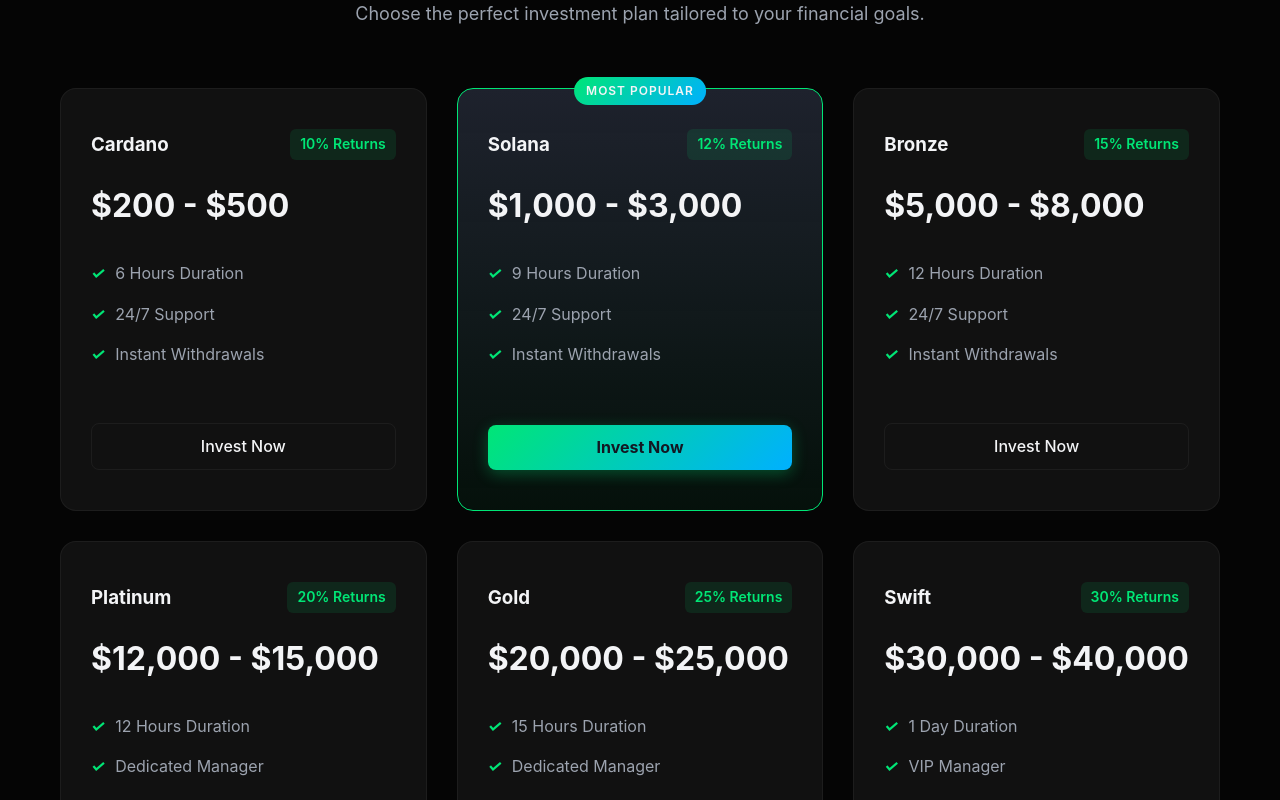
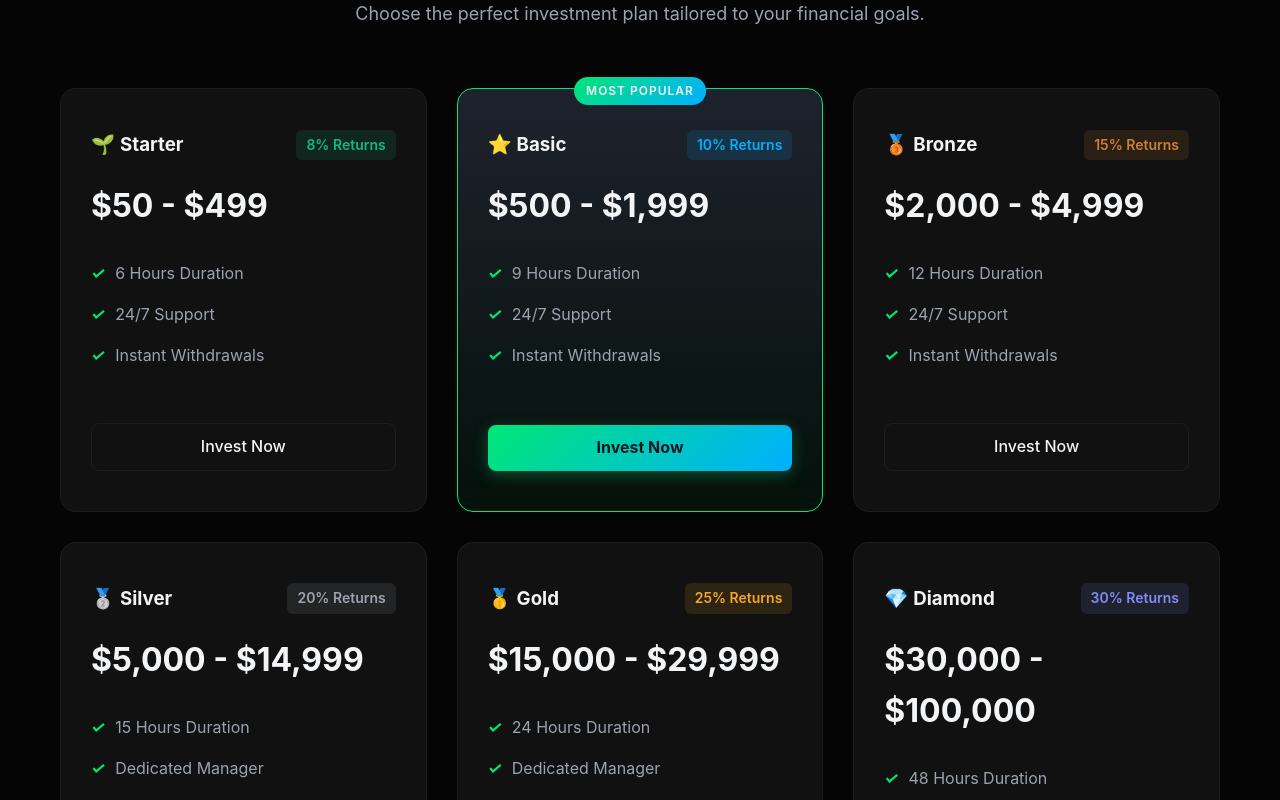
Before and after one commit to faithchepkiru98-wq/cashflowinvestments, a React (Vite) app: page / in a window 1280 px wide. Shown: the part 1140-1940 px from the top of the page. Built offline with nearby package versions, Linux system fonts and the light colour scheme; no server answers.

Commit message:
feat: updated progressive investment packages and live balance

```diff
--- a/src/pages/Dashboard.jsx
+++ b/src/pages/Dashboard.jsx
@@ -1,50 +1,106 @@
 import React, { useState, useEffect, useRef } from 'react';
 import { useNavigate, useLocation, Link } from 'react-router-dom';
 
-// ── Live Investment Gains Card ───────────────────────────────────────────────
+// ── Helpers ──────────────────────────────────────────────────────────────────
+function calcLiveEarnings(inv) {
+  const pct    = parseFloat(inv.expectedReturn) / 100;
+  const total  = inv.amount * pct;
+  const startMs  = new Date(inv.createdAt).getTime();
+  const endMs    = inv.endsAt ? new Date(inv.endsAt).getTime() : startMs + 6 * 3600000;
+  const durMs    = Math.max(endMs - startMs, 1);
+  const elapsed  = Math.min(Date.now() - startMs, durMs);
+  return (total * elapsed) / durMs;
+}
+
+function formatTimeLeft(endsAt) {
+  const ms = new Date(endsAt).getTime() - Date.now();
+  if (ms <= 0) return 'Completed';
+  const h  = Math.floor(ms / 3600000);
+  const m  = Math.floor((ms % 3600000) / 60000);
+  const s  = Math.floor((ms % 60000) / 1000);
+  if (h > 0) return `${h}h ${m}m left`;
+  if (m > 0) return `${m}m ${s}s left`;
+  return `${s}s left`;
+}
+
+// ── Live Balance Ticker (Overview) ───────────────────────────────────────────
+function LiveBalance({ baseBalance, investments }) {
+  const activeInvs = investments.filter(inv => inv.status === 'active');
+
+  const computeTotal = () =>
+    (baseBalance || 0) + activeInvs.reduce((sum, inv) => sum + calcLiveEarnings(inv), 0);
+
+  const [total, setTotal] = useState(computeTotal);
+
+  useEffect(() => {
+    setTotal(computeTotal());
+    if (!activeInvs.length) return;
+    const t = setInterval(() => setTotal(computeTotal()), 1000);
+    return () => clearInterval(t);
+  }, [baseBalance, investments]);
+
+  const hasActive = activeInvs.length > 0;
+  return (
+    <div style={{ position: 'relative' }}>
+      <p style={{ color: 'var(--text-secondary)', fontSize: '0.875rem', marginBottom: '8px' }}>Total Balance</p>
+      <h3 style={{ fontSize: '2.2rem', fontWeight: '800', fontFamily: 'monospace', letterSpacing: '-1px',
+        background: hasActive ? 'linear-gradient(90deg,#00e676,#00b0ff)' : 'none',
+        WebkitBackgroundClip: hasActive ? 'text' : 'unset',
+        WebkitTextFillColor: hasActive ? 'transparent' : 'white',
+        color: hasActive ? 'transparent' : 'white'
+      }}>
+        ${total.toFixed(hasActive ? 4 : 2)}
+      </h3>
+      {hasActive && (
+        <span style={{ fontSize: '0.72rem', color: '#00e676', display: 'flex', alignItems: 'center', gap: '4px', marginTop: '4px' }}>
+          <span style={{ width: '6px', height: '6px', borderRadius: '50%', background: '#00e676', display: 'inline-block', animation: 'pulse 1s infinite' }} />
+          Live — earning now
+        </span>
+      )}
+    </div>
+  );
+}
+
+// ── Live Investment Card ──────────────────────────────────────────────────────
 function InvestmentCard({ inv, packages }) {
-  const pkgData = packages[inv.package] || {};
-  const pct = parseFloat(pkgData.returns) || 0; // e.g. 10 for "10%"
+  const pkgData    = packages[inv.package] || {};
+  const pct        = parseFloat(pkgData.returns || inv.expectedReturn) || 0;
+  const totalGain  = (inv.amount * pct) / 100;
 
-  // Total gain the investor should earn over the full duration (30 days)
-  const totalGain = (inv.amount * pct) / 100;
-  const durationMs = 30 * 24 * 60 * 60 * 1000; // 30 days in ms
+  const startMs = new Date(inv.createdAt).getTime();
+  const endMs   = inv.endsAt ? new Date(inv.endsAt).getTime() : startMs + 6 * 3600000;
+  const durMs   = Math.max(endMs - startMs, 1);
 
-  // How much has elapsed since the investment was created
-  const startTime = new Date(inv.createdAt).getTime();
-  const calcEarned = () => {
+  const getEarned = () => {
     if (inv.status !== 'active') return totalGain;
-    const elapsed = Math.min(Date.now() - startTime, durationMs);
-    return (totalGain * elapsed) / durationMs;
+    return calcLiveEarnings(inv);
   };
 
-  const [earned, setEarned] = useState(calcEarned);
+  const [earned, setEarned]     = useState(getEarned);
+  const [timeLeft, setTimeLeft] = useState(() => inv.endsAt ? formatTimeLeft(inv.endsAt) : '');
   const intervalRef = useRef(null);
 
   useEffect(() => {
     if (inv.status !== 'active') return;
     intervalRef.current = setInterval(() => {
-      setEarned(calcEarned());
+      setEarned(getEarned());
+      if (inv.endsAt) setTimeLeft(formatTimeLeft(inv.endsAt));
     }, 1000);
     return () => clearInterval(intervalRef.current);
   }, [inv._id]);
 
-  const progress = Math.min((earned / totalGain) * 100, 100);
-  const elapsed = Date.now() - startTime;
-  const daysLeft = Math.max(0, Math.ceil((durationMs - elapsed) / (1000 * 60 * 60 * 24)));
+  const progress = Math.min(totalGain > 0 ? (earned / totalGain) * 100 : 0, 100);
 
   return (
     <div style={{ background: 'var(--bg-main)', border: `1px solid ${inv.status === 'active' ? 'rgba(0,230,118,0.2)' : 'var(--border-color)'}`, borderRadius: '16px', padding: '24px', position: 'relative', overflow: 'hidden' }}>
-      {/* Glow effect for active */}
       {inv.status === 'active' && (
         <div style={{ position: 'absolute', top: 0, left: 0, right: 0, height: '2px', background: 'linear-gradient(90deg, transparent, #00e676, transparent)' }} />
       )}
 
-      {/* Header */}
       <div style={{ display: 'flex', justifyContent: 'space-between', alignItems: 'flex-start', marginBottom: '20px' }}>
         <div>
           <h3 style={{ fontSize: '1.3rem', marginBottom: '4px' }}>{inv.package}</h3>
-          <span style={{ color: '#f5a623', fontSize: '0.85rem', fontWeight: 'bold' }}>{pkgData.returns} monthly return</span>
+          <span style={{ color: '#f5a623', fontSize: '0.85rem', fontWeight: 'bold' }}>{pkgData.returns || inv.expectedReturn} return</span>
         </div>
         <span style={{
           color: inv.status === 'active' ? '#10b981' : '#f59e0b',
@@ -54,45 +110,32 @@ function InvestmentCard({ inv, packages }) {
         }}>{inv.status}</span>
       </div>
 
-      {/* Principal */}
       <p style={{ color: 'var(--text-secondary)', fontSize: '0.8rem', marginBottom: '4px', textTransform: 'uppercase', letterSpacing: '0.5px' }}>Principal Invested</p>
-      <p style={{ color: 'white', fontSize: '1.6rem', fontWeight: 'bold', marginBottom: '20px' }}>
-        ${inv.amount.toLocaleString()}
-      </p>
+      <p style={{ color: 'white', fontSize: '1.6rem', fontWeight: 'bold', marginBottom: '20px' }}>${inv.amount.toLocaleString()}</p>
 
-      {/* Live Gains */}
       <div style={{ background: 'rgba(0,230,118,0.05)', border: '1px solid rgba(0,230,118,0.15)', borderRadius: '12px', padding: '16px', marginBottom: '18px' }}>
         <p style={{ color: 'var(--text-secondary)', fontSize: '0.8rem', marginBottom: '6px' }}>
           {inv.status === 'active' ? '⚡ Live Earnings' : '✅ Total Earned'}
         </p>
-        <p style={{ color: '#00e676', fontSize: '2rem', fontWeight: '800', fontFamily: 'monospace', letterSpacing: '-1px' }}>
-          +${earned.toFixed(4)}
-        </p>
-        <p style={{ color: 'var(--text-secondary)', fontSize: '0.78rem', marginTop: '4px' }}>
-          of ${totalGain.toLocaleString(undefined, { maximumFractionDigits: 2 })} total return
-        </p>
+        <p style={{ color: '#00e676', fontSize: '2rem', fontWeight: '800', fontFamily: 'monospace', letterSpacing: '-1px' }}>+${earned.toFixed(4)}</p>
+        <p style={{ color: 'var(--text-secondary)', fontSize: '0.78rem', marginTop: '4px' }}>of ${totalGain.toLocaleString(undefined, { maximumFractionDigits: 2 })} total return</p>
       </div>
 
-      {/* Progress bar */}
       <div style={{ marginBottom: '14px' }}>
         <div style={{ display: 'flex', justifyContent: 'space-between', marginBottom: '6px' }}>
           <span style={{ color: 'var(--text-secondary)', fontSize: '0.78rem' }}>Progress</span>
           <span style={{ color: '#00e676', fontSize: '0.78rem', fontWeight: 'bold' }}>{progress.toFixed(2)}%</span>
         </div>
         <div style={{ background: 'rgba(255,255,255,0.07)', borderRadius: '10px', height: '8px', overflow: 'hidden' }}>
-          <div style={{
-            height: '100%', borderRadius: '10px', width: `${progress}%`,
-            background: 'linear-gradient(90deg, #00e676, #00b0ff)',
-            transition: 'width 1s linear',
-            boxShadow: '0 0 10px rgba(0,230,118,0.5)'
-          }} />
+          <div style={{ height: '100%', borderRadius: '10px', width: `${progress}%`, background: 'linear-gradient(90deg, #00e676, #00b0ff)', transition: 'width 1s linear', boxShadow: '0 0 10px rgba(0,230,118,0.5)' }} />
         </div>
       </div>
 
-      {/* Footer */}
       <div style={{ display: 'flex', justifyContent: 'space-between', fontSize: '0.8rem', color: 'var(--text-secondary)' }}>
         <span>📅 Started: {new Date(inv.createdAt).toLocaleDateString()}</span>
-        {inv.status === 'active' && <span>⏳ {daysLeft}d left</span>}
+        {inv.status === 'active' && inv.endsAt && (
+          <span style={{ color: '#f5a623', fontWeight: '600' }}>⏳ {timeLeft}</span>
+        )}
       </div>
     </div>
   );
@@ -125,13 +168,15 @@ function Dashboard() {
     setTimeout(() => setToasts(prev => prev.filter(t => t.id !== id)), 4000);
   };
 
+  // Progressive packages — starts at $50, each tier unlocks higher returns.
+  // Durations live on the server (PACKAGE_DURATIONS); client only needs display info.
   const packages = {
-    'Cardano': { returns: '10%', min: 200, max: 500 },
-    'Solana': { returns: '12%', min: 1000, max: 3000 },
-    'Bronze': { returns: '15%', min: 5000, max: 8000 },
-    'Platinum': { returns: '20%', min: 12000, max: 15000 },
-    'Gold': { returns: '25%', min: 20000, max: 25000 },
-    'Swift': { returns: '30%', min: 30000, max: 40000 }
+    'Starter':  { returns: '8%',  min: 50,    max: 499,   badge: '🌱', color: '#10b981' },
+    'Basic':    { returns: '10%', min: 500,   max: 1999,  badge: '⭐', color: '#00b0ff' },
+    'Bronze':   { returns: '15%', min: 2000,  max: 4999,  badge: '🥉', color: '#cd7f32' },
+    'Silver':   { returns: '20%', min: 5000,  max: 14999, badge: '🥈', color: '#9ca3af' },
+    'Gold':     { returns: '25%', min: 15000, max: 29999, badge: '🥇', color: '#f5a623' },
+    'Diamond':  { returns: '30%', min: 30000, max: 100000,badge: '💎', color: '#818cf8' },
   };
 
   useEffect(() => {
@@ -362,8 +407,7 @@ function Dashboard() {
               <h2 style={{ marginBottom: '20px', fontSize: '1.8rem' }}>Account Overview</h2>
               <div style={{ display: 'grid', gridTemplateColumns: 'repeat(3, 1fr)', gap: '20px', marginBottom: '40px' }}>
                 <div style={{ background: 'var(--bg-main)', padding: '20px', borderRadius: '12px', border: '1px solid var(--border-color)' }}>
-                  <p style={{ color: 'var(--text-secondary)', fontSize: '0.875rem', marginBottom: '10px' }}>Total Balance</p>
-                  <h3 style={{ fontSize: '2rem', color: 'white' }}>${dashboardData.user?.balance?.toLocaleString() || '0.00'}</h3>
+                  <LiveBalance baseBalance={dashboardData.user?.balance} investments={dashboardData.investments || []} />
                 </div>
                 <div style={{ background: 'var(--bg-main)', padding: '20px', borderRadius: '12px', border: '1px solid var(--border-color)' }}>
                   <p style={{ color: 'var(--text-secondary)', fontSize: '0.875rem', marginBottom: '10px' }}>Active Investments</p>
@@ -489,10 +533,15 @@ function Dashboard() {
               <h2 style={{ marginBottom: '20px', fontSize: '1.8rem' }}>Available Packages</h2>
               <div style={{ display: 'grid', gridTemplateColumns: 'repeat(auto-fit, minmax(250px, 1fr))', gap: '20px' }}>
                 {Object.keys(packages).map((pkg) => (
-                  <div key={pkg} style={{ background: 'var(--bg-main)', border: '1px solid var(--border-color)', borderRadius: '12px', padding: '20px' }}>
-                    <div style={{ display: 'flex', justifyContent: 'space-between', marginBottom: '15px' }}>
-                      <h3 style={{ fontSize: '1.2rem' }}>{pkg}</h3>
-                      <span style={{ color: 'var(--accent-blue)', background: 'rgba(59,130,246,0.1)', padding: '2px 8px', borderRadius: '4px', fontSize: '0.8rem' }}>{packages[pkg].returns} Return</span>
+                  <div key={pkg} style={{ background: 'var(--bg-main)', border: `1px solid ${packages[pkg].color}40`, borderRadius: '12px', padding: '20px', position: 'relative', overflow: 'hidden' }}>
+                    <div style={{ position: 'absolute', top: 0, left: 0, right: 0, height: '3px', background: packages[pkg].color }} />
+                    <div style={{ display: 'flex', justifyContent: 'space-between', marginBottom: '15px', alignItems: 'center' }}>
+                      <h3 style={{ fontSize: '1.2rem', display: 'flex', alignItems: 'center', gap: '8px' }}>
+                        <span style={{ fontSize: '1.5rem' }}>{packages[pkg].badge}</span> {pkg}
+                      </h3>
+                      <span style={{ color: packages[pkg].color, background: `${packages[pkg].color}20`, padding: '4px 10px', borderRadius: '6px', fontSize: '0.85rem', fontWeight: 'bold' }}>
+                        {packages[pkg].returns} Return
+                      </span>
                     </div>
                     <p style={{ color: 'white', fontSize: '1.2rem', fontWeight: 'bold', marginBottom: '20px' }}>
                       ${packages[pkg].min.toLocaleString()} - ${packages[pkg].max.toLocaleString()}
--- a/src/pages/Home.jsx
+++ b/src/pages/Home.jsx
@@ -480,42 +480,42 @@ function Home() {
             <div className="packages-grid">
               <div className="package-card">
                 <div className="package-header">
-                  <h3>Cardano</h3>
-                  <div className="return-badge">10% Returns</div>
+                  <h3><span style={{ fontSize: '1.2rem', marginRight: '5px' }}>🌱</span>Starter</h3>
+                  <div className="return-badge" style={{ background: '#10b98120', color: '#10b981' }}>8% Returns</div>
                 </div>
                 <div className="package-price">
-                  <span className="amount">$200 - $500</span>
+                  <span className="amount">$50 - $499</span>
                 </div>
                 <ul className="package-features">
                   <li><i className="icon-check"></i> 6 Hours Duration</li>
                   <li><i className="icon-check"></i> 24/7 Support</li>
                   <li><i className="icon-check"></i> Instant Withdrawals</li>
                 </ul>
-                <a href="#invest" onClick={(e) => handleInvestClick(e, 'Cardano')} className="btn btn-outline btn-block">Invest Now</a>
+                <a href="#invest" onClick={(e) => handleInvestClick(e, 'Starter')} className="btn btn-outline btn-block">Invest Now</a>
               </div>
               <div className="package-card popular">
                 <div className="popular-badge">Most Popular</div>
                 <div className="package-header">
-                  <h3>Solana</h3>
-                  <div className="return-badge">12% Returns</div>
+                  <h3><span style={{ fontSize: '1.2rem', marginRight: '5px' }}>⭐</span>Basic</h3>
+                  <div className="return-badge" style={{ background: '#00b0ff20', color: '#00b0ff' }}>10% Returns</div>
                 </div>
                 <div className="package-price">
-                  <span className="amount">$1,000 - $3,000</span>
+                  <span className="amount">$500 - $1,999</span>
                 </div>
                 <ul className="package-features">
                   <li><i className="icon-check"></i> 9 Hours Duration</li>
                   <li><i className="icon-check"></i> 24/7 Support</li>
                   <li><i className="icon-check"></i> Instant Withdrawals</li>
                 </ul>
-                <a href="#invest" onClick={(e) => handleInvestClick(e, 'Solana')} className="btn btn-primary btn-block">Invest Now</a>
+                <a href="#invest" onClick={(e) => handleInvestClick(e, 'Basic')} className="btn btn-primary btn-block">Invest Now</a>
               </div>
               <div className="package-card">
                 <div className="package-header">
-                  <h3>Bronze</h3>
-                  <div className="return-badge">15% Returns</div>
+                  <h3><span style={{ fontSize: '1.2rem', marginRight: '5px' }}>🥉</span>Bronze</h3>
+                  <div className="return-badge" style={{ background: '#cd7f3220', color: '#cd7f32' }}>15% Returns</div>
                 </div>
                 <div className="package-price">
-                  <span className="amount">$5,000 - $8,000</span>
+                  <span className="amount">$2,000 - $4,999</span>
                 </div>
                 <ul className="package-features">
                   <li><i className="icon-check"></i> 12 Hours Duration</li>
@@ -526,29 +526,29 @@ function Home() {
               </div>
               <div className="package-card">
                 <div className="package-header">
-                  <h3>Platinum</h3>
-                  <div className="return-badge">20% Returns</div>
+                  <h3><span style={{ fontSize: '1.2rem', marginRight: '5px' }}>🥈</span>Silver</h3>
+                  <div className="return-badge" style={{ background: '#9ca3af20', color: '#9ca3af' }}>20% Returns</div>
                 </div>
                 <div className="package-price">
-                  <span className="amount">$12,000 - $15,000</span>
+                  <span className="amount">$5,000 - $14,999</span>
                 </div>
                 <ul className="package-features">
-                  <li><i className="icon-check"></i> 12 Hours Duration</li>
+                  <li><i className="icon-check"></i> 15 Hours Duration</li>
                   <li><i className="icon-check"></i> Dedicated Manager</li>
                   <li><i className="icon-check"></i> Priority Support</li>
                 </ul>
-                <a href="#invest" onClick={(e) => handleInvestClick(e, 'Platinum')} className="btn btn-outline btn-block">Invest Now</a>
+                <a href="#invest" onClick={(e) => handleInvestClick(e, 'Silver')} className="btn btn-outline btn-block">Invest Now</a>
               </div>
               <div className="package-card">
                 <div className="package-header">
-                  <h3>Gold</h3>
-                  <div className="return-badge">25% Returns</div>
+                  <h3><span style={{ fontSize: '1.2rem', marginRight: '5px' }}>🥇</span>Gold</h3>
+                  <div className="return-badge" style={{ background: '#f5a62320', color: '#f5a623' }}>25% Returns</div>
                 </div>
                 <div className="package-price">
-                  <span className="amount">$20,000 - $25,000</span>
+                  <span className="amount">$15,000 - $29,999</span>
                 </div>
                 <ul className="package-features">
-                  <li><i className="icon-check"></i> 15 Hours Duration</li>
+                  <li><i className="icon-check"></i> 24 Hours Duration</li>
                   <li><i className="icon-check"></i> Dedicated Manager</li>
                   <li><i className="icon-check"></i> Priority Support</li>
                 </ul>
@@ -556,18 +556,18 @@ function Home() {
               </div>
               <div className="package-card premium">
                 <div className="package-header">
-                  <h3>Swift</h3>
-                  <div className="return-badge">30% Returns</div>
+                  <h3><span style={{ fontSize: '1.2rem', marginRight: '5px' }}>💎</span>Diamond</h3>
+                  <div className="return-badge" style={{ background: '#818cf820', color: '#818cf8' }}>30% Returns</div>
                 </div>
                 <div className="package-price">
-                  <span className="amount">$30,000 - $40,000</span>
+                  <span className="amount">$30,000 - $100,000</span>
                 </div>
                 <ul className="package-features">
-                  <li><i className="icon-check"></i> 1 Day Duration</li>
+                  <li><i className="icon-check"></i> 48 Hours Duration</li>
                   <li><i className="icon-check"></i> VIP Manager</li>
                   <li><i className="icon-check"></i> Exclusive Perks</li>
                 </ul>
-                <a href="#invest" onClick={(e) => handleInvestClick(e, 'Swift')} className="btn btn-primary btn-block">Invest Now</a>
+                <a href="#invest" onClick={(e) => handleInvestClick(e, 'Diamond')} className="btn btn-primary btn-block">Invest Now</a>
               </div>
             </div>
           </div>
```
Also changed, not shown: 1 other file (tests, documents, lock files or other folders).
